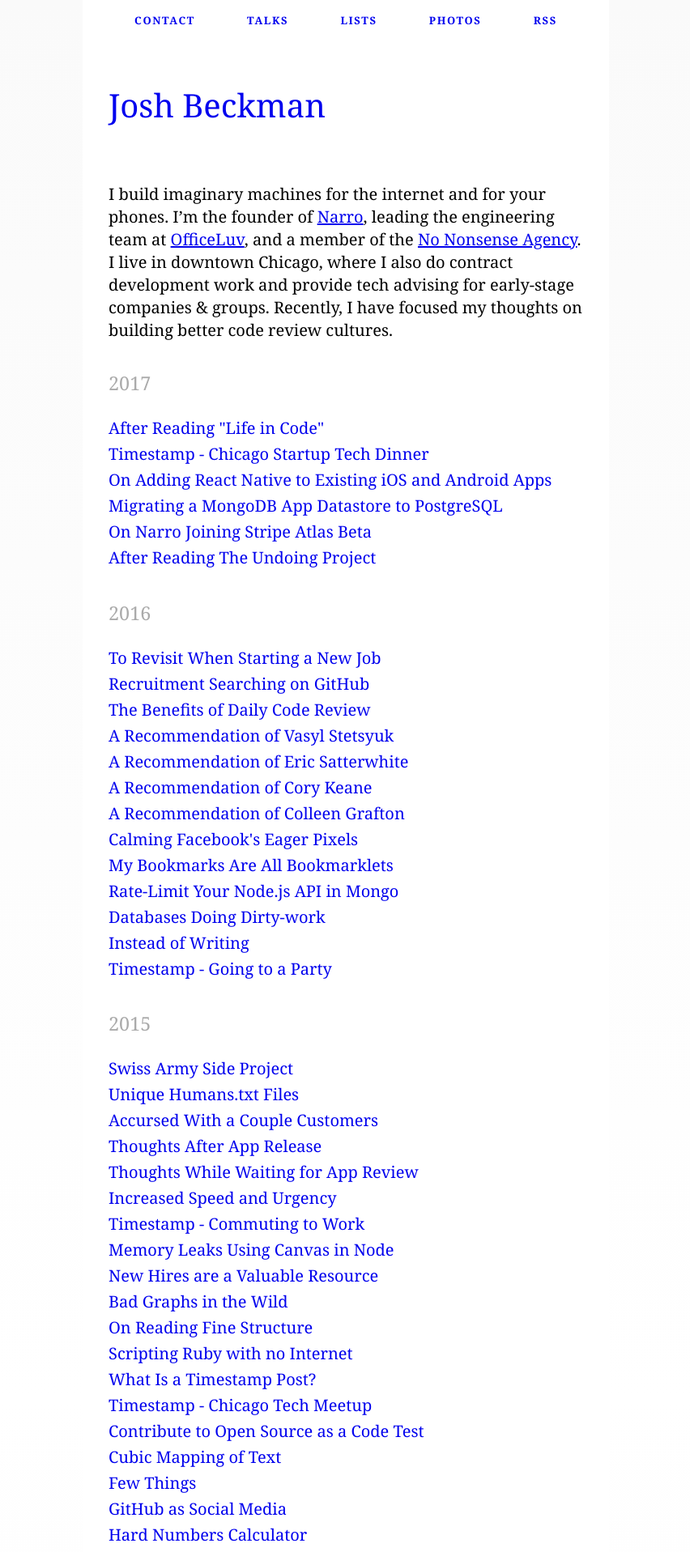
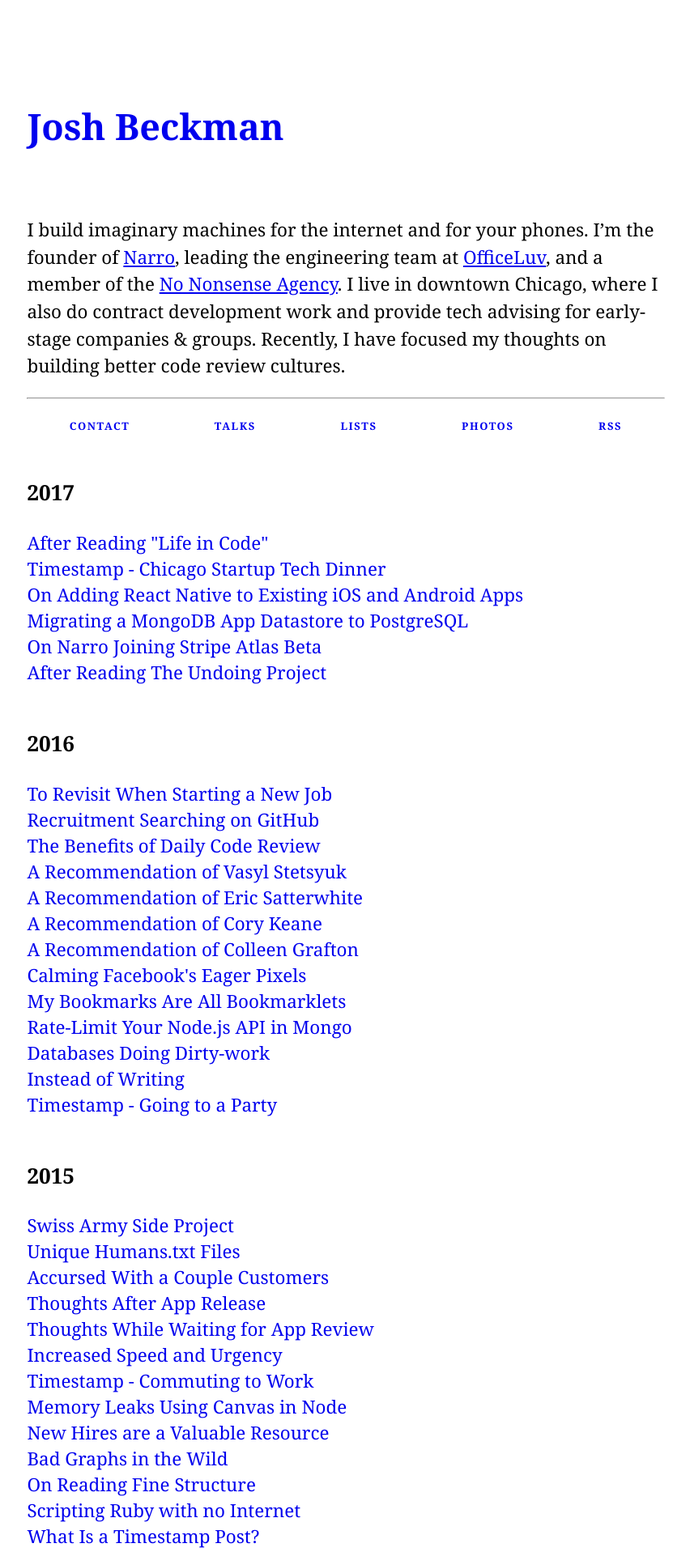
Before and after one commit to joshbeckman/andjosh.github.io, a Jekyll site: the page built from index.html, in a window 1280 px wide. Shown: the top 1917 px of the page at 81% size, without its empty margins (213-1065 px from the left). Built offline with Jekyll 4.4.1, drawn with Linux system fonts in a browser that asks for light colours.

Commit message:
Change layout of index links

```diff
--- a/css/screen.css
+++ b/css/screen.css
@@ -1,15 +1,15 @@
-html {
-  background: #fafafa;
-  background-image: linear-gradient(0deg, #fafafa, white 40%, #fafafa);
-}
 body {
-  font: 1.25em/1.4 Athelas, Georgia, serif;
+  font: 1.4em/1.5 Athelas, Georgia, serif;
   background: white;
 }
+@media screen and (max-width:60em) {
+    body {
+      font: 1.1em/1.5 Athelas, Georgia, serif;
+      background: white;
+    }
+}
 h1, h2, h3, h4, h5, h6 {
-  font-weight: normal;
-  margin: 1.5em 0 1em;
-  color: #aaa;
+  margin: 2em 0 1em;
 }
 blockquote {
     border-left: 3px solid #aaa;
@@ -32,7 +32,7 @@ a:visited {
 .markdown-body {
     box-sizing: border-box;
     min-width: 200px;
-    max-width: 650px;
+    max-width: 38em;
     margin: 0 auto;
     word-wrap: break-word;
     padding: 2rem;
@@ -56,10 +56,9 @@ h1 a, .site-title a {
 .meta {
     color: #aaa;
     margin-bottom: 2rem;
-    margin-left: 40px;
 }
 .about {
-    margin-top: -1.5rem;
+    margin-top: 1.5rem;
     display: flex;
     justify-content: space-around;
     text-transform: uppercase;
@@ -68,7 +67,6 @@ h1 a, .site-title a {
     letter-spacing: .1rem;
 }
 .about a {
-    padding: 0.5rem;
     text-decoration: none;
 }
 
--- a/index.html
+++ b/index.html
@@ -3,24 +3,21 @@ layout: default
 title: Josh Beckman
 ---
 <meta name="description" content="Josh Beckman is a software/app engineer and developer of imaginary machines in Chicago" />
-<div class="header">
-    <div class="header-inner">
-        <div class="about about-header">
-            <a href="/contact" title="Contact Josh" rel="about">Contact</a>
-            <a href="/presents" title="Presentations">Talks</a>
-            <a href="/lists" title="Lists of Preset, Past, &amp; Future">Lists</a>
-            <a href="//vsco.com/andjosh" title="Photos">Photos</a>
-            <a href="/rss.xml" title="Subscribe to the RSS feed" rel="alternate">RSS</a>
-        </div>
-        <h1 class="site-title">
-            <a href="/" title="{{ site.title }}">Josh Beckman</a>
-        </h1>
-    </div>
-</div>
+<h1 class="site-title">
+    <a href="/" title="{{ site.title }}">Josh Beckman</a>
+</h1>
 <div class="content">
     <p class="index-about"><br/>
     I build imaginary machines for the internet and for your phones. I’m the founder of <a href="//narro.co">Narro</a>, leading the engineering team at <a href="//officeluv.com">OfficeLuv</a>, and a member of the <a href="http://no.nonsense.agency">No Nonsense Agency</a>. I live in downtown Chicago, where I also do contract development work and provide tech advising for early-stage companies &amp; groups. Recently, I have focused my thoughts on building better code review cultures.
     </p>
+    <hr/>
+    <div class="about">
+        <a href="/contact" title="Contact Josh" rel="about">Contact</a>
+        <a href="/presents" title="Presentations">Talks</a>
+        <a href="/lists" title="Lists of Preset, Past, &amp; Future">Lists</a>
+        <a href="//vsco.com/andjosh" title="Photos">Photos</a>
+        <a href="/rss.xml" title="Subscribe to the RSS feed" rel="alternate">RSS</a>
+    </div>
     {% for post in site.posts %}
         {% assign currentdate = post.date | date: "%Y" %}
         {% if currentdate != date %}
```
Also changed, not shown: _layouts/page.html (+8 -11 lines), _layouts/post.html (+8 -11 lines).
